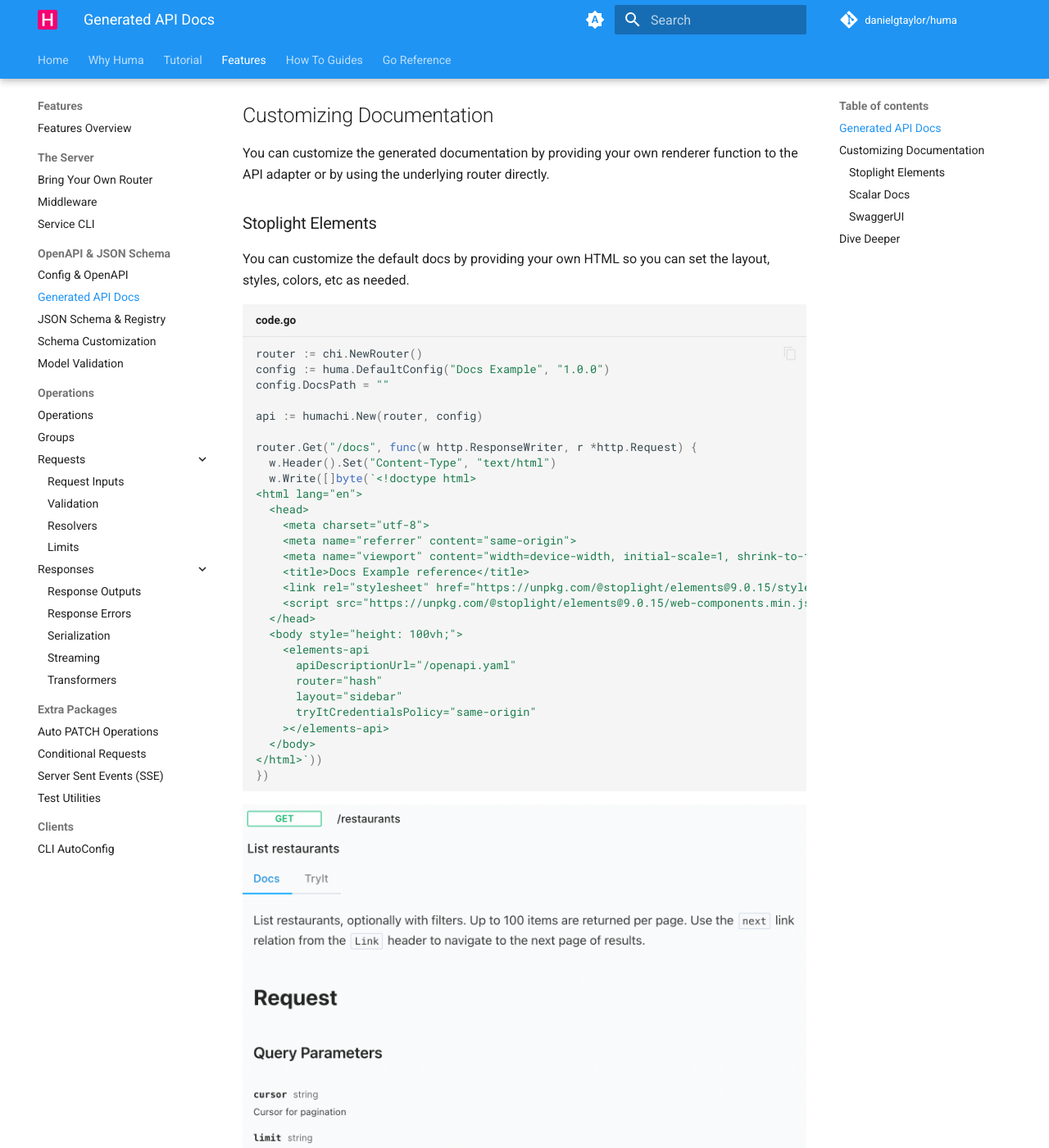
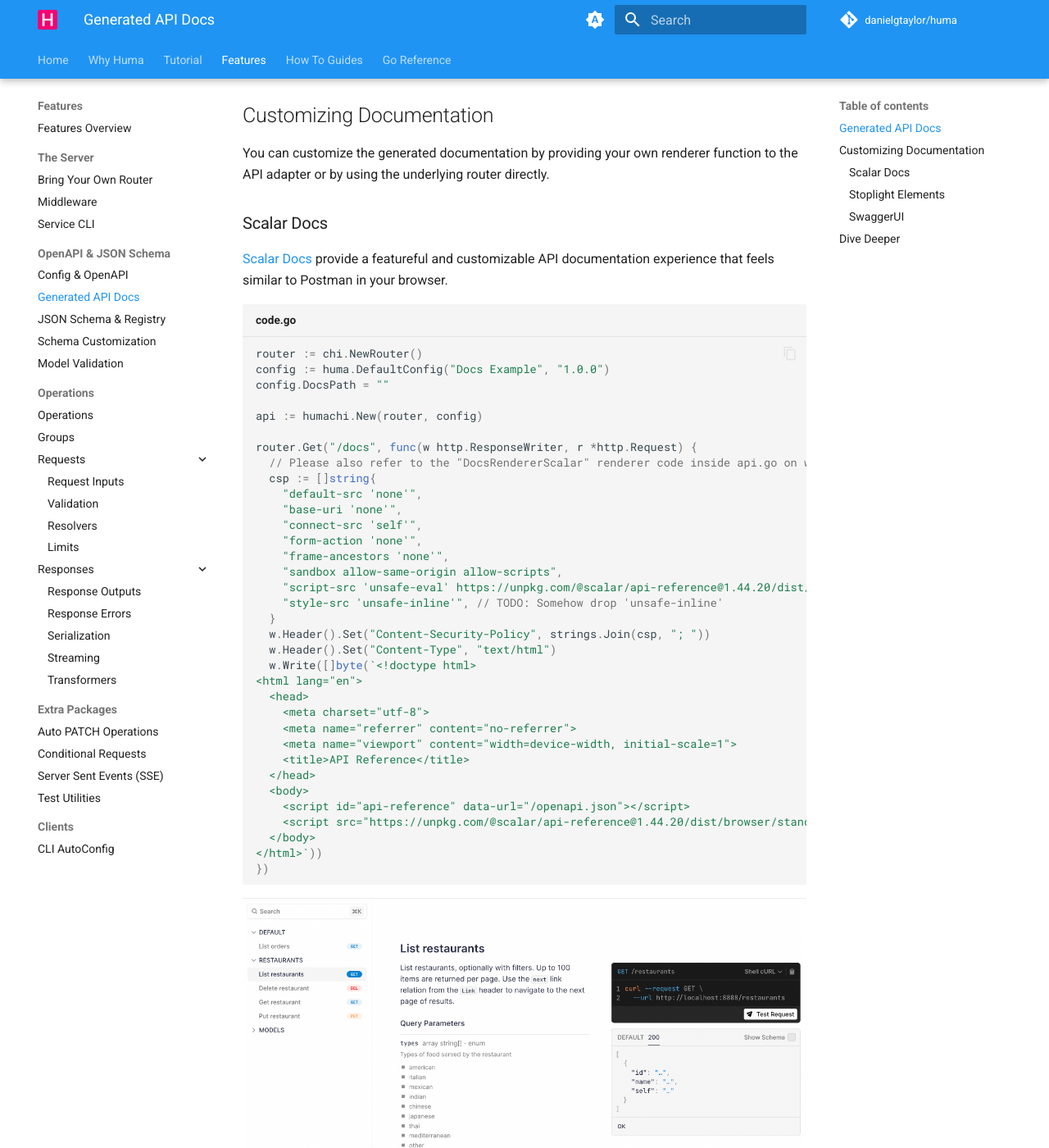
Before and after one commit to danielgtaylor/huma, an MkDocs documentation site: the page built from docs/docs/features/api-docs.md, in a window 1280 px wide and 1400 px high, scrolled down 1136 px. Shown: the whole window at 82% size. Built offline with MkDocs 1.6.1 and Material for MkDocs 9.7.7, drawn with Linux system fonts in a browser that asks for light colours; comment, search, counter and statistics services are not loaded; some of the changed text lies outside the part shown.

````diff
--- a/docs/docs/features/api-docs.md
+++ b/docs/docs/features/api-docs.md
@@ -24,6 +24,49 @@ You can switch to other documentation renderers using `config.DocsRenderer`. The
 
 You can customize the generated documentation by providing your own renderer function to the API adapter or by using the underlying router directly.
 
+### Scalar Docs
+
+[Scalar Docs](https://github.com/scalar/scalar?tab=readme-ov-file#readme) provide a featureful and customizable API documentation experience that feels similar to Postman in your browser.
+
+```go title="code.go"
+router := chi.NewRouter()
+config := huma.DefaultConfig("Docs Example", "1.0.0")
+config.DocsPath = ""
+
+api := humachi.New(router, config)
+
+router.Get("/docs", func(w http.ResponseWriter, r *http.Request) {
+	// Please also refer to the "DocsRendererScalar" renderer code inside api.go on what to return here
+	csp := []string{
+		"default-src 'none'",
+		"base-uri 'none'",
+		"connect-src 'self'",
+		"form-action 'none'",
+		"frame-ancestors 'none'",
+		"sandbox allow-same-origin allow-scripts",
+		"script-src 'unsafe-eval' https://unpkg.com/@scalar/api-reference@1.44.20/dist/browser/standalone.js", // TODO: Somehow drop 'unsafe-eval'
+		"style-src 'unsafe-inline'", // TODO: Somehow drop 'unsafe-inline'
+	}
+	w.Header().Set("Content-Security-Policy", strings.Join(csp, "; "))
+	w.Header().Set("Content-Type", "text/html")
+	w.Write([]byte(`<!doctype html>
+<html lang="en">
+  <head>
+    <meta charset="utf-8">
+    <meta name="referrer" content="no-referrer">
+    <meta name="viewport" content="width=device-width, initial-scale=1">
+    <title>API Reference</title>
+  </head>
+  <body>
+    <script id="api-reference" data-url="/openapi.json"></script>
+    <script src="https://unpkg.com/@scalar/api-reference@1.44.20/dist/browser/standalone.js" crossorigin integrity="sha384-tMz7GAo6dMy55x9tLFtH+sHtogji6Scmb+feBR31TAHmvSPRUTboK9H3M5NFaP4R"></script>
+  </body>
+</html>`))
+})
+```
+
+![Scalar Docs](./scalar.png)
+
 ### Stoplight Elements
 
 You can customize the default docs by providing your own HTML so you can set the layout, styles, colors, etc as needed.
@@ -36,60 +79,11 @@ config.DocsPath = ""
 api := humachi.New(router, config)
 
 router.Get("/docs", func(w http.ResponseWriter, r *http.Request) {
-	w.Header().Set("Content-Type", "text/html")
-	w.Write([]byte(`<!doctype html>
-<html lang="en">
-  <head>
-    <meta charset="utf-8">
-    <meta name="referrer" content="same-origin">
-    <meta name="viewport" content="width=device-width, initial-scale=1, shrink-to-fit=no">
-    <title>Docs Example reference</title>
-    <link rel="stylesheet" href="https://unpkg.com/@stoplight/elements@9.0.15/styles.min.css" crossorigin integrity="sha384-iVQBHadsD+eV0M5+ubRCEVXrXEBj+BqcuwjUwPoVJc0Pb1fmrhYSAhL+BFProHdV">
-    <script src="https://unpkg.com/@stoplight/elements@9.0.15/web-components.min.js" crossorigin integrity="sha384-xjOcq9PZ/k+pGtPS/xcsCRXGjKKfTlIa4H1IYEnC+97jNa6sAMWTNrV6hY08W3GL"></script>
-  </head>
-  <body style="height: 100vh;">
-    <elements-api
-      apiDescriptionUrl="/openapi.yaml"
-      router="hash"
-      layout="sidebar"
-      tryItCredentialsPolicy="same-origin"
-    ></elements-api>
-  </body>
-</html>`))
+	// Please refer to the "DocsRendererStoplightElements" renderer code inside api.go on what to return here
 })
 ```
 
 ![Stoplight Elements Stacked](./elements-stacked.png)
-
-### Scalar Docs
-
-[Scalar Docs](https://github.com/scalar/scalar?tab=readme-ov-file#readme) provide a featureful and customizable API documentation experience that feels similar to Postman in your browser.
-
-```go title="code.go"
-router := chi.NewRouter()
-config := huma.DefaultConfig("Docs Example", "1.0.0")
-config.DocsPath = ""
-
-api := humachi.New(router, config)
-
-router.Get("/docs", func(w http.ResponseWriter, r *http.Request) {
-	w.Header().Set("Content-Type", "text/html")
-	w.Write([]byte(`<!doctype html>
-<html lang="en">
-  <head>
-    <title>API Reference</title>
-    <meta charset="utf-8">
-    <meta name="viewport" content="width=device-width, initial-scale=1">
-  </head>
-  <body>
-    <script id="api-reference" data-url="/openapi.json"></script>
-    <script src="https://unpkg.com/@scalar/api-reference@1.44.20/dist/browser/standalone.js" crossorigin integrity="sha384-tMz7GAo6dMy55x9tLFtH+sHtogji6Scmb+feBR31TAHmvSPRUTboK9H3M5NFaP4R"></script>
-  </body>
-</html>`))
-})
-```
-
-![Scalar Docs](./scalar.png)
 
 ### SwaggerUI
 
@@ -103,28 +97,7 @@ config.DocsPath = ""
 api := humachi.New(router, config)
 
 router.Get("/docs", func(w http.ResponseWriter, r *http.Request) {
-	w.Header().Set("Content-Type", "text/html")
-	w.Write([]byte(`<!doctype html>
-<html lang="en">
-  <head>
-    <meta charset="utf-8">
-    <meta name="viewport" content="width=device-width, initial-scale=1">
-    <title>SwaggerUI</title>
-    <link rel="stylesheet" href="https://unpkg.com/swagger-ui-dist@5.31.1/swagger-ui.css" crossorigin integrity="sha384-KX9Rx9vM1AmUNAn07bPAiZhFD4C8jdNgG6f5MRNvR+EfAxs2PmMFtUUazui7ryZQ">
-  </head>
-  <body>
-    <div id="swagger-ui"></div>
-    <script src="https://unpkg.com/swagger-ui-dist@5.31.1/swagger-ui-bundle.js" crossorigin integrity="sha384-o9idN8HE6/V6SAewgnr6/5nz7+Npt5J0Cb4tNyXK8pycsVmgl1ZNbRS7tlEGxd+J"></script>
-    <script>
-      window.onload = () => {
-        window.ui = SwaggerUIBundle({
-          url: '/openapi.json',
-          dom_id: '#swagger-ui',
-        });
-      };
-    </script>
-  </body>
-</html>`))
+	// Please refer to the "DocsRendererSwaggerUI" renderer code inside api.go on what to return here
 })
 ```
 
````
Also changed, not shown: 1 other file.
